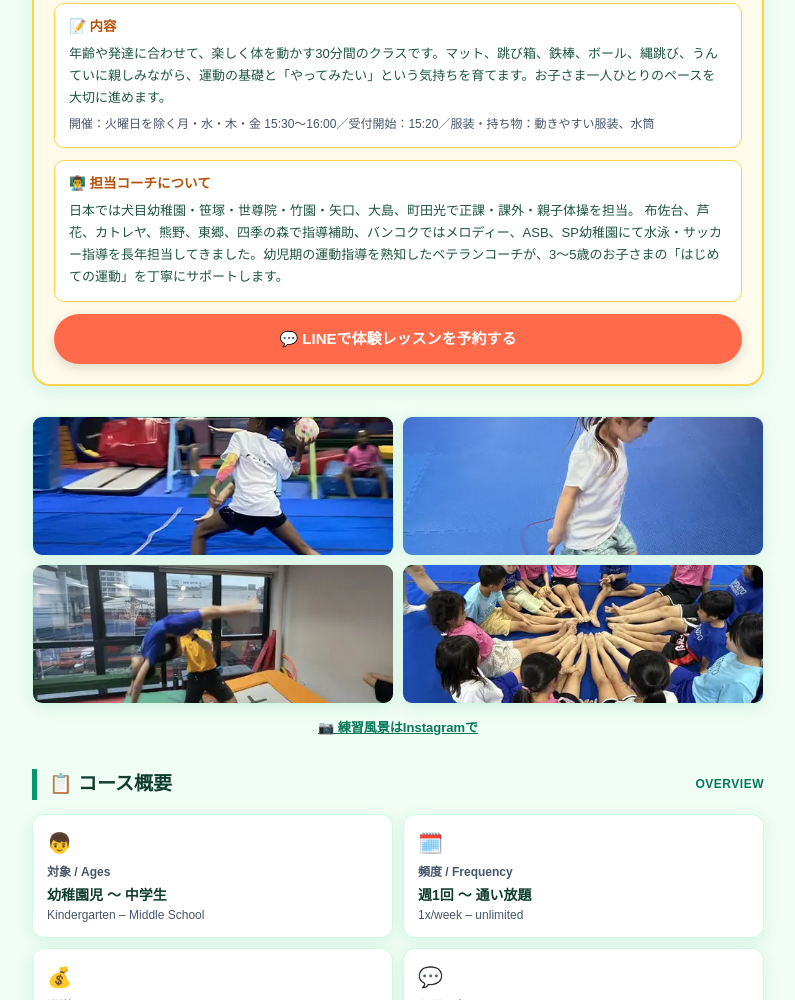
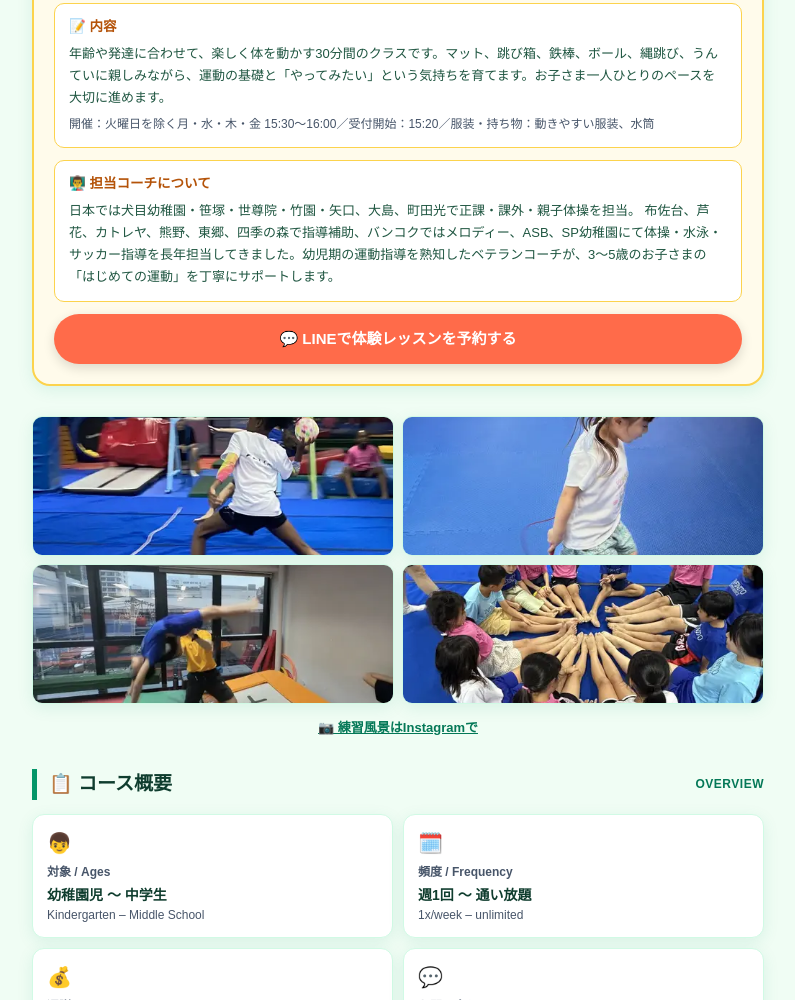
Before and after one commit to n95m3win-wq/infinito-camp-2026-, a plain HTML site: page index.html in a window 1280 px wide. Shown: the part 707-1707 px from the top of the page, without its empty margins (242-1037 px from the left). Drawn offline with Linux system fonts and the light colour scheme.

Commit message:
Update index.html

```diff
--- a/index.html
+++ b/index.html
@@ -458,7 +458,7 @@ transition:background-color .15s ease;
 <div class="trial-content">
 <div class="tc-h">👨‍🏫 担当コーチについて</div>
 <div class="tc-b">日本では犬目幼稚園・笹塚・世尊院・竹園・矢口、大島、町田光で正課・課外・親子体操を担当。
-  布佐台、芦花、カトレヤ、熊野、東郷、四季の森で指導補助、バンコクではメロディー、ASB、SP幼稚園にて水泳・サッカー指導を長年担当してきました。幼児期の運動指導を熟知したベテランコーチが、3〜5歳のお子さまの「はじめての運動」を丁寧にサポートします。</div>
+  布佐台、芦花、カトレヤ、熊野、東郷、四季の森で指導補助、バンコクではメロディー、ASB、SP幼稚園にて体操・水泳・サッカー指導を長年担当してきました。幼児期の運動指導を熟知したベテランコーチが、3〜5歳のお子さまの「はじめての運動」を丁寧にサポートします。</div>
 </div>
 
 <a class="trial-cta" href="https://line.me/R/ti/p/@infinitobkk">💬 LINEで体験レッスンを予約する</a>
```
